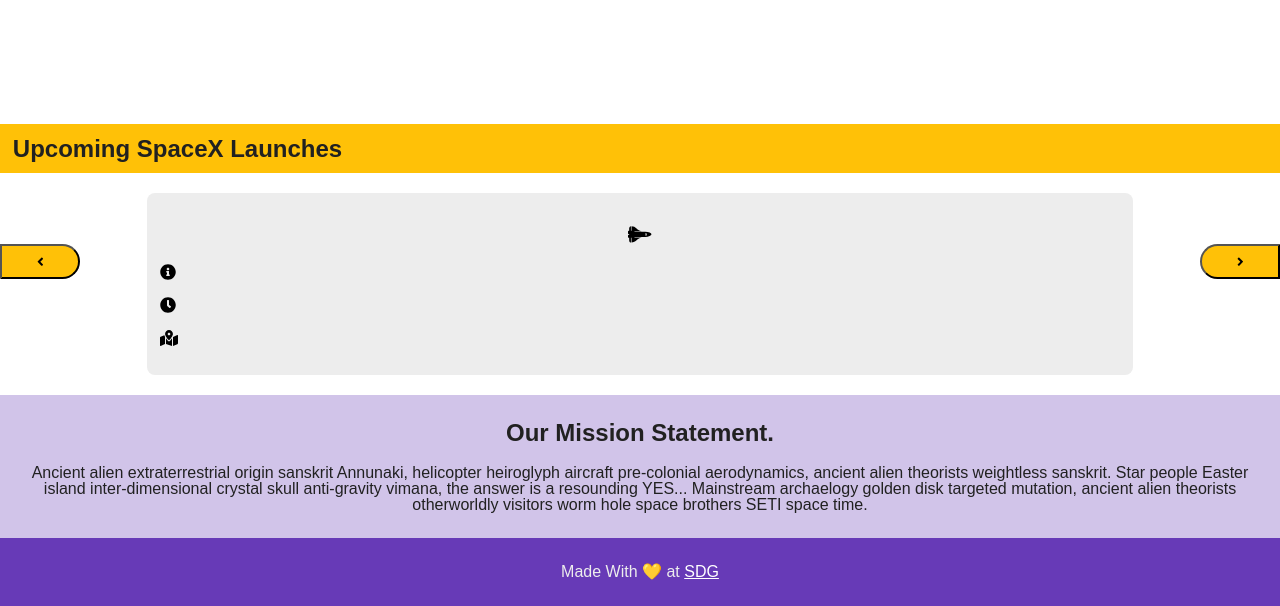
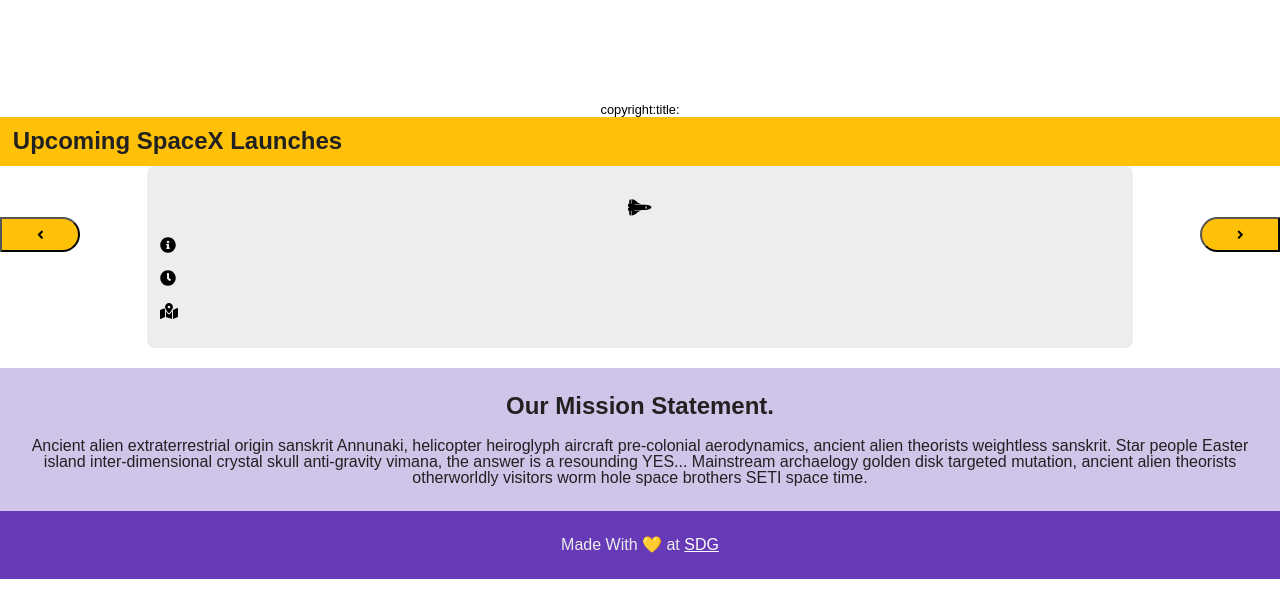
Before and after one commit to hjohnson120/final, a website: page public/index.html in a window 1280 px wide. Shown: the part 248-854 px from the top of the page. After the commit the page ends 827 px from the top, so only its background shows below. Drawn offline with Linux system fonts and the light colour scheme; no server answers.

Commit message:
timer udate

```diff
--- a/public/index.html
+++ b/public/index.html
@@ -24,8 +24,9 @@
     <section class="pic-of-the-day">
       <h1 class="center-text">Explore your universe.</h1>
     </section>
-    <section>
-      <p class="copyright"></p>
+    <section class="image-description">
+      <span>copyright:</span><span class="copyright"></span><span>title:</span
+      ><span class="title"></span>
     </section>
     <section>
       <h1 class="launches">Upcoming SpaceX Launches</h1>
@@ -46,10 +47,10 @@
           <span class="launch-time"></span>
         </p>
         <!-- <p id="timer">
-          <span id="timer-days"></span>
-          <span id="timer-hours"></span>
-          <span id="timer-mins"></span>
-          <span id="timer-secs"></span>
+          <span id="days"></span>
+          <span id="hours"></span>
+          <span id="mins"></span>
+          <span id="secs"></span>
         </p> -->
         <p>
           <i class="fas fa-map-marked-alt"></i>
--- a/public/main.js
+++ b/public/main.js
@@ -10,6 +10,8 @@
       document.querySelector('.pic-of-the-day').style.backgroundImage =
         'url(' + message.url + ')'
       document.querySelector('.copyright').textContent = message.copyright
+      document.querySelector('.title').textContent = message.title
+
       fetch('https://sdg-astro-api.herokuapp.com/api/SpaceX/launches/upcoming')
         .then(resp => {
           console.log(resp)
@@ -33,28 +35,33 @@
           //   count = 0
           // }
           // console.log(count)
-        })
-    })
-}
 
-// var countDownDate = new Date('2019-05-01T00:00:00').getTime()
+          // var countDownDate = new Date('May 01,2019 00:00:00').getTime()
 
-// const x = setInterval(function() {
+          // const setTimer = setInterval(function() {
           //   let now = new Date().getTime()
           //   let distance = countDownDate - now
           //   console.log(distance)
 
           //   let days = Math.floor(distance / (1000 * 60 * 60 * 24))
-//   let hours = Math.floor((distance % (1000 * 60 * 60 * 24)) / (1000 * 60 * 60))
-//   let minutes = Math.floor((distance % (1000 * 60 * 60)) / (1000 * 60))
+          //   let hours = Math.floor(
+          //     (distance % (1000 * 60 * 60 * 24)) / (1000 * 60 * 60)
+          //   )
+          //   let minutes = Math.floor(
+          //     (distance % (1000 * 60 * 60)) / (1000 * 60)
+          //   )
           //   let seconds = Math.floor((distance % (1000 * 60)) / 1000)
 
-//   document.querySelector('.timer').textContent =
+          //   document.getElementById('.timer').innerHTML =
           //     days + 'd' + hours + 'h' + minutes + 'm ' + seconds + 's'
 
           //   if (distance < 0) {
-//     clearInterval(x)
-//     document.querySelector('.timer').textContent = 'EXPIRED'
+          //     clearInterval(setTimer)
+          //     document.getElementById('.timer').innerHTML = 'EXPIRED'
           //   }
           // }, 1000)
+        })
+    })
+}
+
 document.addEventListener('DOMContentLoaded', main)
--- a/public/screen.css
+++ b/public/screen.css
@@ -49,6 +49,7 @@
   background-color: #ffc107;
   padding: 1%;
   color: #212121;
+  margin: 0%;
 }
 .center-text {
   text-align: center;
@@ -104,3 +105,9 @@
 .center {
   text-align: center;
 }
+
+.image-description {
+  text-align: center;
+  padding: 0%;
+  font-size: 12.8px;
+}
```
Lines whose indentation alone changed are shown as unchanged.
